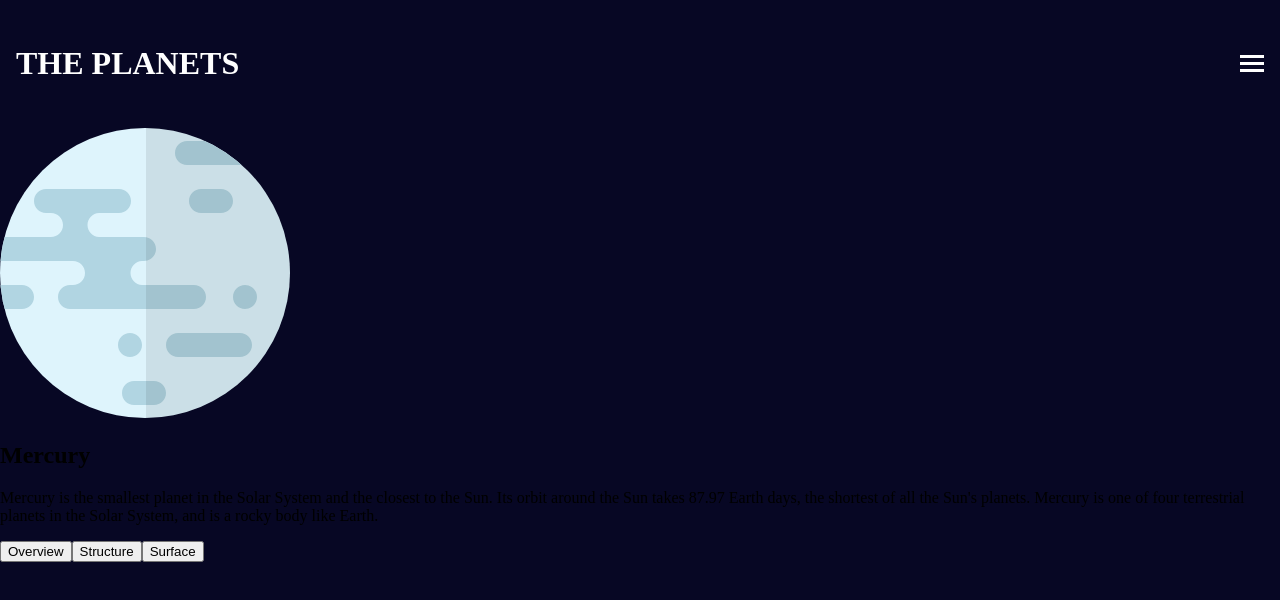
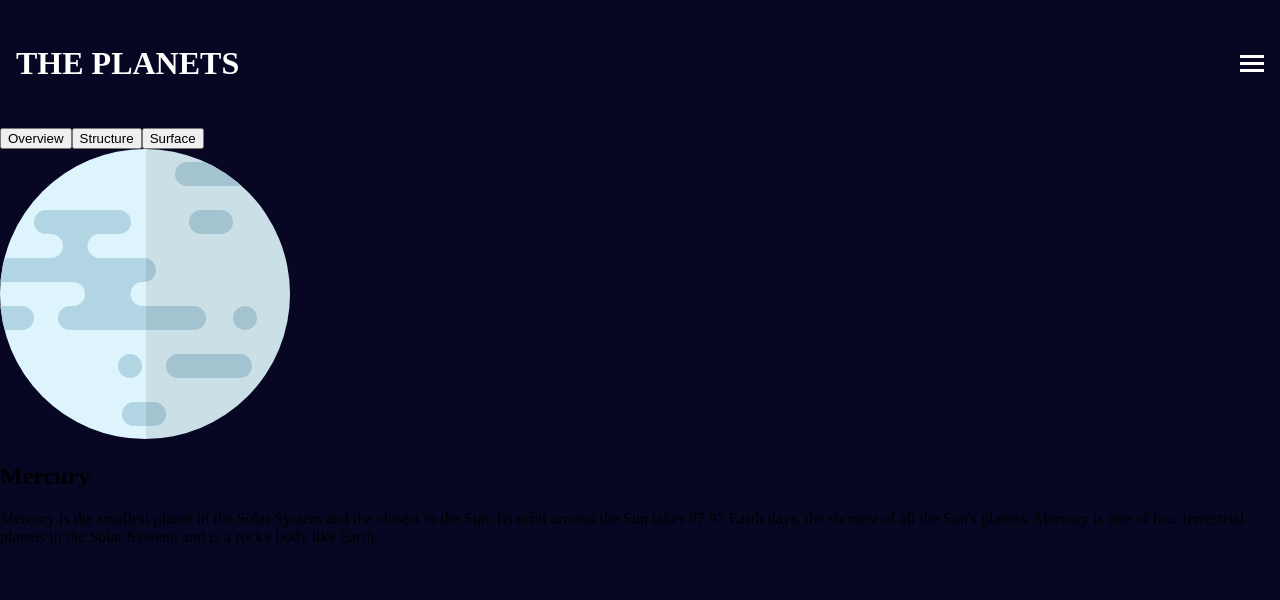
Before and after one commit to maha404/planets-fact-site, a React (Vite) app in the folder planets-fact-site/: page /Mercury in a window 1280 px wide. Shown: the top 600 px of the page. Built offline with nearby package versions, Linux system fonts and the light colour scheme.

Commit message:
feat: add TabBar component for tab navigation in Mercury page

```diff
--- a/planets-fact-site/src/Pages/MercuryPage.tsx
+++ b/planets-fact-site/src/Pages/MercuryPage.tsx
@@ -1,5 +1,6 @@
 import MobileMenu from "../components/Mobile/MobileMenu";
 import { useEffect, useState } from "react";
+import TabBar from "../components/Mobile/TabBar";
 
 export default function Mercury() {
     const [data, setData] = useState([]);
@@ -47,6 +48,7 @@ export default function Mercury() {
             <MobileMenu />
 
             <div className="planet-page">
+                <TabBar activeTab={activeTab} setActiveTab={setActiveTab} />
                 <div className="planet-image">
                     {images.map((img, index) => (
                         <img key={index} src={img} alt={`Mercury ${activeTab}`} />
@@ -58,26 +60,6 @@ export default function Mercury() {
                     <p>{content}</p>
                 </div>
 
-                <div className="planet-menu">
-                    <button
-                        className={activeTab === "overview" ? "active" : ""}
-                        onClick={() => setActiveTab("overview")}
-                    >
-                        Overview
-                    </button>
-                    <button
-                        className={activeTab === "structure" ? "active" : ""}
-                        onClick={() => setActiveTab("structure")}
-                    >
-                        Structure
-                    </button>
-                    <button
-                        className={activeTab === "surface" ? "active" : ""}
-                        onClick={() => setActiveTab("surface")}
-                    >
-                        Surface
-                    </button>
-                </div>
             </div>
         </>
     );
--- /dev/null
+++ b/planets-fact-site/src/components/Mobile/TabBar.tsx
@@ -0,0 +1,30 @@
+
+interface TabBarProps {
+    activeTab: "overview" | "structure" | "surface" | string;
+    setActiveTab: (tab: "overview" | "structure" | "surface") => void;
+}
+
+export default function Mercury(props: TabBarProps) {
+    return (
+        <div className="planet-menu">
+                    <button
+                        className={props.activeTab === "overview" ? "active" : ""}
+                        onClick={() => props.setActiveTab("overview")}
+                    >
+                        Overview
+                    </button>
+                    <button
+                        className={props.activeTab === "structure" ? "active" : ""}
+                        onClick={() => props.setActiveTab("structure")}
+                    >
+                        Structure
+                    </button>
+                    <button
+                        className={props.activeTab === "surface" ? "active" : ""}
+                        onClick={() => props.setActiveTab("surface")}
+                    >
+                        Surface
+                    </button>
+                </div>
+    )
+}
```
